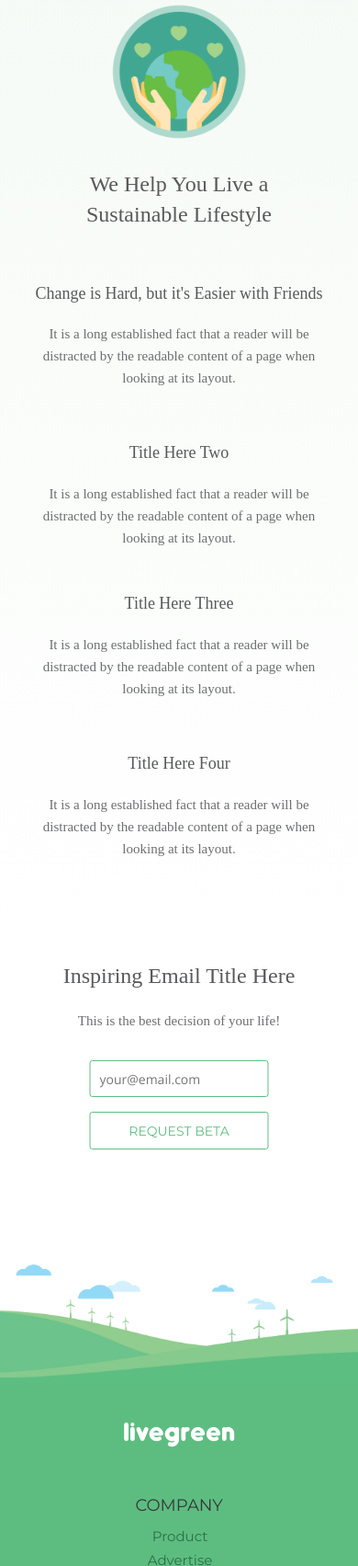
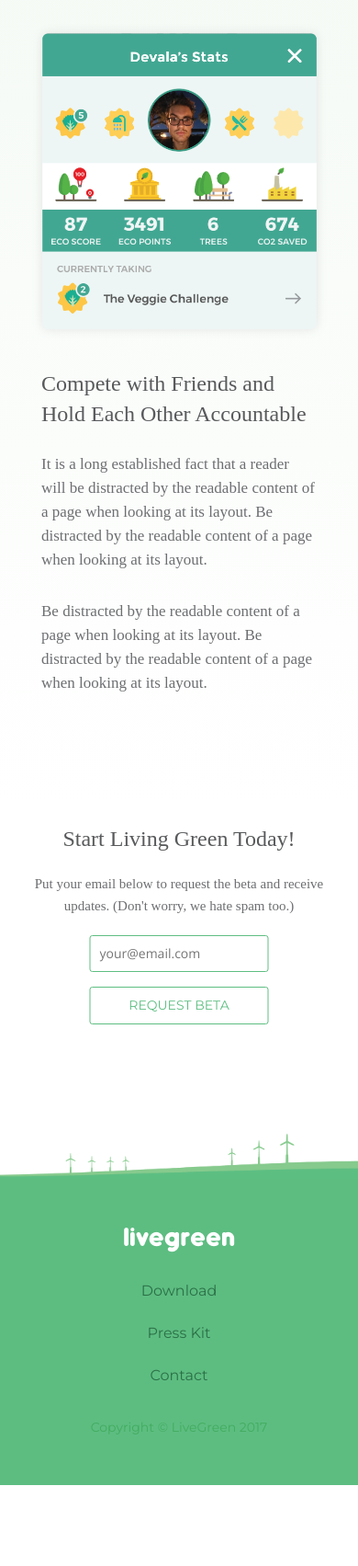
Before and after one commit to pablogarces16/LiveGreenSite, a plain HTML site: page index.html in a window 390 px wide. Shown: the part 3933-5636 px from the top of the page at 92% size. After the commit the page ends 5548 px from the top, so only its background shows below. Drawn offline with nearby package versions, Linux system fonts and the light colour scheme; a script that the page names is missing; a web font is replaced by a local one.

Commit message:
New friends section and footer

```diff
--- a/css/style.css
+++ b/css/style.css
@@ -315,8 +315,8 @@ html {
   .footerlogotxt {
     text-align: center;
     width: 100%;
-    margin-bottom: 60px;
-    margin-top: 40px;
+    margin-bottom: 25px;
+    margin-top: 30px;
   }
 
   .footerbody ul li {
@@ -1077,13 +1077,12 @@ justify-content: center;
   text-decoration: none;
   font-size: 15px;
   line-height: 26px;
-  padding-bottom: 60px;
+  padding-bottom: 50px;
 }
 
 .footerlogo {
   width: 100%;
   margin-top: 12px;
-  padding-right: 20px;
   user-drag: none;
   user-select: none;
   -moz-user-select: none;
@@ -1247,3 +1246,78 @@ justify-content: center;
 .carousel-fade .carousel-inner .prev.right {
   opacity: 1;
 }
+
+.linkout {
+  display: inline-block;
+  text-align: center;
+  padding-left: 25px;
+  padding-right: 25px;
+
+}
+
+.linkout a {
+  font-family: 'Montserrat', serif;
+  color: #2c7046;
+  font-size: 16px;
+  font-weight: lighter;
+  transition: 0.3s;
+}
+
+.linkout a:hover,
+.linkout a:focus {
+  color: #43ac5f;
+  text-decoration: none;
+
+}
+
+.copyrightblock {
+  font-size: 14px;
+  text-align: center;
+  width: 100%;
+  margin-top: 20px;
+  color: #43ac5f;
+}
+
+.footerdescrip {
+  font-size: 14px;
+  color: white;
+  font-family: 'Esteban', serif;
+  margin-bottom: 20px;
+}
+
+.logobox {
+  height: 100%;
+  display: flex;
+  align-items: center;
+  justify-content: center;
+  margin-top: 20px;
+}
+
+.friendspic {
+  margin-top :
+}
+
+@media screen and (max-width: 780px) {
+
+  .linkout {
+    display: block;
+    width: 100%;
+    padding: 10px;
+  }
+
+}
+
+@media screen and (min-width: 780px) {
+
+  .linkcontainer {
+    height: 100%;
+    display: flex;
+    align-items: center;
+    justify-content: center;
+  }
+
+  .logobox {
+    margin-bottom: 20px;
+  }
+
+}
--- a/index.html
+++ b/index.html
@@ -81,20 +81,20 @@
                     <li class="hidden">
                         <a class="page-scroll" href="#page-top"></a>
                     </li>
+                    <!-- <li>
+                        <a class="page-scroll headerlinks" href="#mission">MISSION</a>
+                    </li>-->
                     <li>
-                        <a class="page-scroll headerlinks" href="#mission">MISSION</a>
+                        <a class="page-scroll headerlinks" href="#trees">TREES</a>
                     </li>
                     <li>
-                        <a class="page-scroll headerlinks" href="#mission">TREES</a>
+                        <a class="page-scroll headerlinks" href="#">PRESS KIT</a>
                     </li>
                     <li>
-                        <a class="page-scroll headerlinks" href="#tour">TOUR</a>
+                        <a class="page-scroll headerlinks" href="#footer">CONTACT</a>
                     </li>
                     <li>
-                        <a class="page-scroll headerlinks" href="#contact">CONTACT</a>
-                    </li>
-                    <li>
-                        <a class="page-scroll" href=""><div class="headerbtn btn-leftspace">REQUEST BETA</div></a>
+                        <a class="page-scroll" href="#email"><div class="headerbtn btn-leftspace">REQUEST BETA</div></a>
                     </li>
                 </ul>
             </div>
@@ -241,7 +241,26 @@
     <section id="details" class="details-section">
         <div class="container">
             <div class="row">
-                <div class="col-md-12 bottompic">
+
+              <div class="col-md-6 no-float">
+                <div class="imgcontainer">
+                <img class="challengespic friendspic" src="img/friendpic4.png"></img>
+              </div>
+              </div>
+
+              <div class="col-md-6 no-float">
+                <div class="textcolumn">
+                <div class="sectionchalcontent">
+
+                  <h2 class="sectiontitle">Compete with Friends and Hold Each Other Accountable</h2>
+                  <p class="sectiontxt">It is a long established fact that a reader will be distracted by the readable content of a page when looking at its layout. Be distracted by the readable content of a page when looking at its layout.</p>
+                  <br>
+                  <p class="sectiontxt">Be distracted by the readable content of a page when looking at its layout. Be distracted by the readable content of a page when looking at its layout.</p>
+                  </div>
+              </div>
+            </div>
+
+                <!-- <div class="col-md-12 bottompic">
                   <img class="botpic" src="img/saveearth.png"></img>
                 </div>
                 <div class="col-md-12 bottomtitle">
@@ -260,7 +279,7 @@
 
                   <h2 class="minititlebot">Title Here Four</h2>
                   <p class="minitxt">It is a long established fact that a reader will be distracted by the readable content of a page when looking at its layout.</p>
-                </div>
+                </div> -->
             </div>
         </div>
     </section>
@@ -270,8 +289,8 @@
         <div class="container">
             <div class="row">
                 <div class="col-md-12">
-                    <h2 class="emailtitle">Inspiring Email Title Here</h2>
-                    <p class="emailsubtitle">This is the best decision of your life!</p>
+                    <h2 class="emailtitle">Start Living Green Today!</h2>
+                    <p class="emailsubtitle">Put your email below to request the beta and receive updates. (Don't worry, we hate spam too.)</p>
                     <div id="emailblock">
                       <input type="email" id="myEmail" placeholder="your@email.com">
                       <button id="emailbtn" class="validate" onclick="saveData()">REQUEST BETA</button>
@@ -283,52 +302,29 @@
     </section>
 
     <section id="footer" class="footer-section">
-      <img class="footerimg" src="img/windmillsback.png"></img>
+      <img class="footerimg" src="img/newwind.png"></img>
       <div class="footerbody">
         <div class="container special">
           <div class="row">
-            <div class="col-md-3">
-              <p class="footerlogotxt">livegreen</p>
+
+            <div class="col-md-12">
+              <div class="logobox">
+                <p class="footerlogotxt">livegreen</p>
+              </div>
+              <!-- <p class="footerdescrip">It is a long established fact that a reader will be distracted by the readable content.</p> -->
             </div>
-            <div class="col-md-3 footerlinks">
-              <h2 class="footertitles">COMPANY</h2>
-              <ul>
-                <li>
-                  Product
-                </li>
-                <li>
-                  Advertise
-                </li>
-                <li>
-                  Contact
-                </li>
-              </ul>
+
+            <div class="linkcontainer col-md-12">
+              <div class="linkout"><a class="footlink" href="#">Download</a></div>
+              <div class="linkout"><a class="footlink" href="#">Press Kit</a></div>
+              <div class="linkout"><a class="footlink" href="mailto:hello@livegreen.io">Contact</a></div>
             </div>
-            <div class="col-md-3 footerlinks">
-              <h2 class="footertitles">ABOUT</h2>
-              <ul>
-                <li>
-                  Mission
-                </li>
-                <li>
-                  Data
-                </li>
-                <li>
-                  Team
-                </li>
-              </ul>
+
+            <div class="copyrightblock col-md-12">
+              Copyright © LiveGreen 2017
             </div>
-            <div class="col-md-3 footerlinks">
-              <h2 class="footertitles">OTHER</h2>
-              <ul>
-                <li>
-                  Press Kit
-                </li>
-                <li>
-                  Jobs
-                </li>
-              </ul>
-            </div>
+
+
           </div>
         </div>
       </div>
```
Also changed, not shown: img/friendinfo.png (added), img/friendinfo2.png (added), img/friendinfo3.png (added), img/friendpic4.png (added), img/newwind.png (added).
